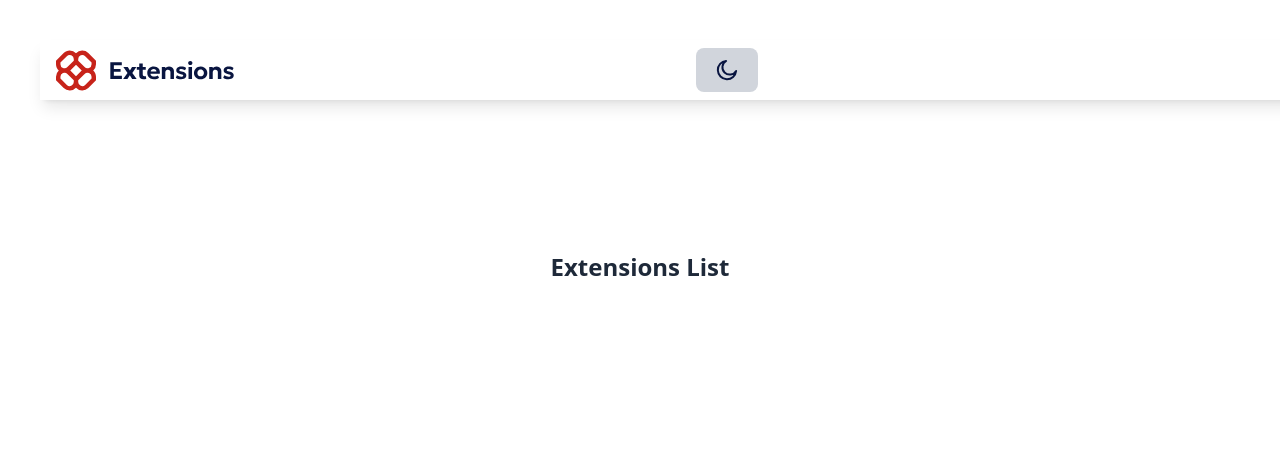
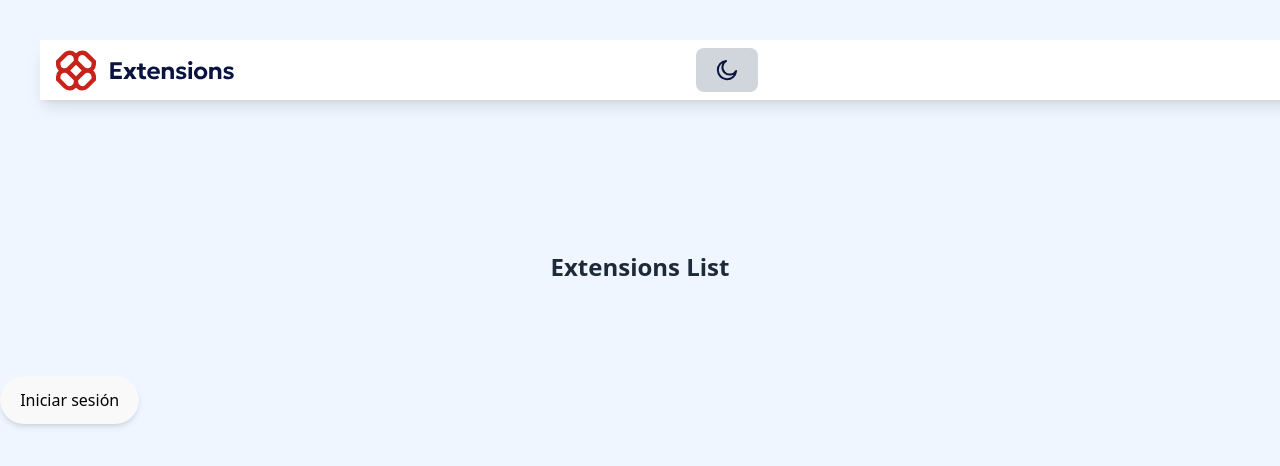
Before and after one commit to herbertDev12/BrowserExtensionManager, a React (Vite) app: page / in a window 1280 px wide. Shown: the top 466 px of the page. Built offline with nearby package versions, Linux system fonts and the light colour scheme.

Commit message:
Added the static CustomButton Component

```diff
--- a/src/App.tsx
+++ b/src/App.tsx
@@ -1,16 +1,20 @@
 import './App.css'
 import HeaderBar from './Components/HeaderBar'
+import CustomButton from './Components/ui/CustomButton'
 
 export default function App() {
   return (
-    <>
+    <body className="min-h-screen bg-blue-50">
       <HeaderBar />
       <div className="fixed z-50
         top-1/3 left-1/2 transform -translate-x-1/2 -translate-y-1/2
         text-center text-gray-800 text-2xl font-bold">
         Extensions List
       </div>
+      <div className="flex justify-center items-center h-screen w-full">
+        <CustomButton />
+      </div>
+    </body>
 
-    </>
   )
 }
--- /dev/null
+++ b/src/Components/ui/CustomButton.tsx
@@ -0,0 +1,19 @@
+
+
+
+export default function CustomButton() {
+  return (
+    <button className="
+      w-full max-w-xs md:max-w-md lg:max-w-lg
+      h-12
+      bg-black text-black
+      shadow-md
+      !rounded-full
+      font-bold text-lg
+      flex items-center justify-center
+      px-6 py-3
+      ">
+      Iniciar sesión
+    </button>
+  );
+}
--- a/src/Components/ui/FilterButton.tsx
+++ /dev/null
@@ -1,3 +0,0 @@
-export default function FilterButton(){
-
-}
--- /dev/null
+++ b/src/types.ts
@@ -0,0 +1,14 @@
+export type ResponsivePosition = {
+    base: string;  // mobile (default)
+    sm?: string;   // ≥640px
+    md?: string;   // ≥768px
+    lg?: string;   // ≥1024px
+    xl?: string;   // ≥1280px
+  };
+
+  export interface ResponsiveButtonProps {
+    label: string;
+    position: ResponsivePosition;
+    onClick?: () => void;
+    className?: string;
+  }
```
